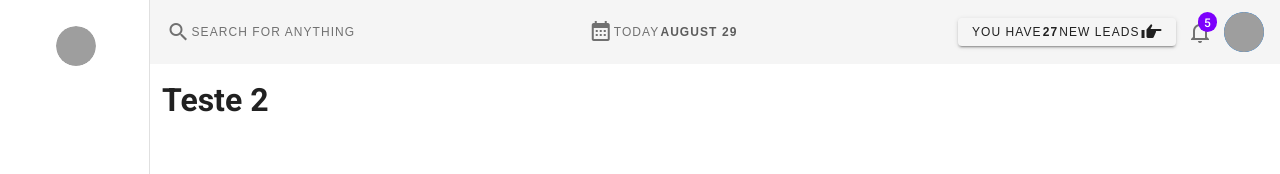
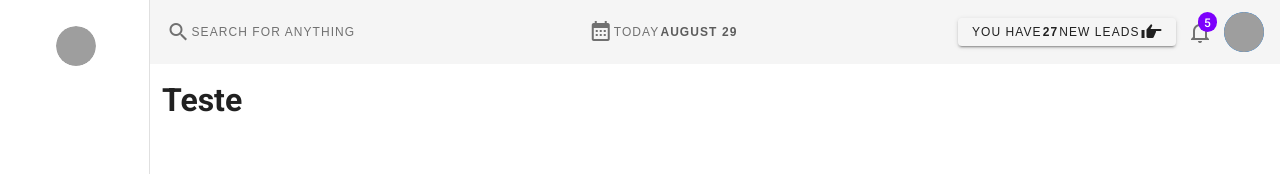
Before and after one commit to Tiago3F/project-vuetify-apexcharts, a Nuxt app: page / in a window 1280 px wide. Shown: the top 174 px of the page. Built offline with nearby package versions, Linux system fonts and the light colour scheme; grey boxes are pictures that could not be loaded; what vue-apexcharts would draw is missing.

Commit message:
feat: :sparkles: Teste

```diff
--- a/pages/index.vue
+++ b/pages/index.vue
@@ -1,6 +1,6 @@
 <template>
   <div>
- <h1>Teste 2</h1>
+ <h1>Teste</h1>
   </div>
 </template>
 
```
